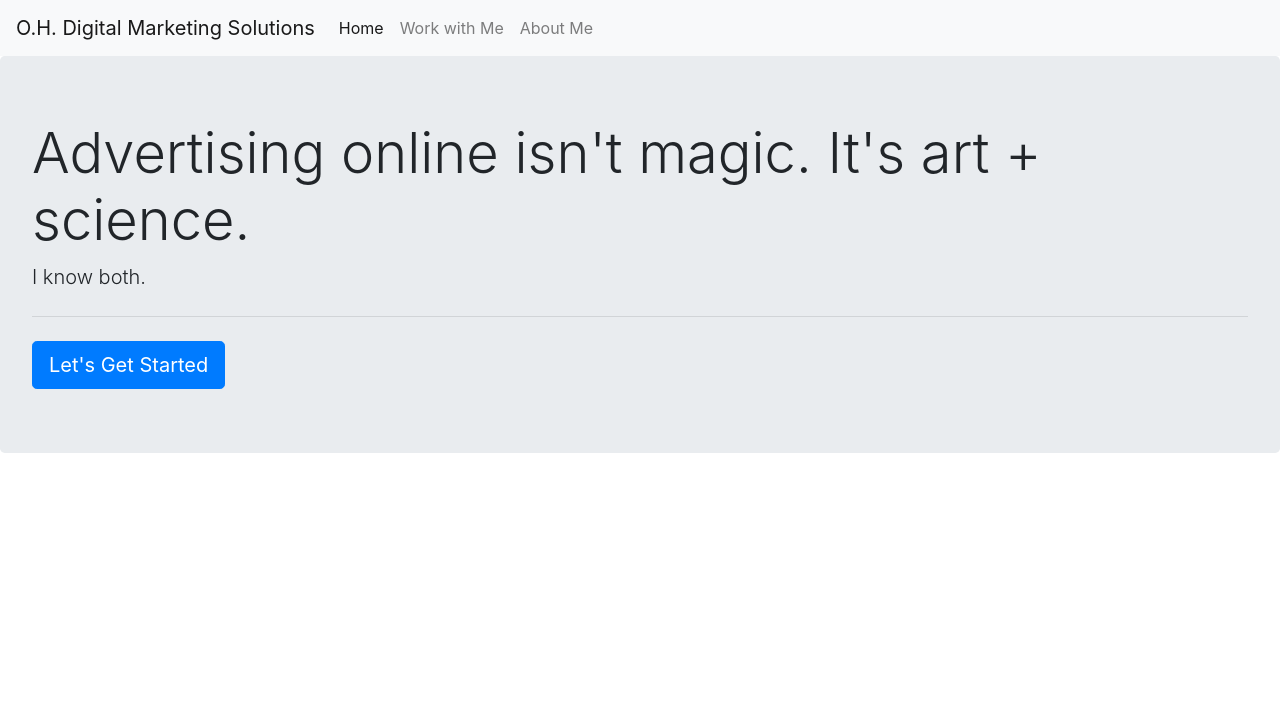
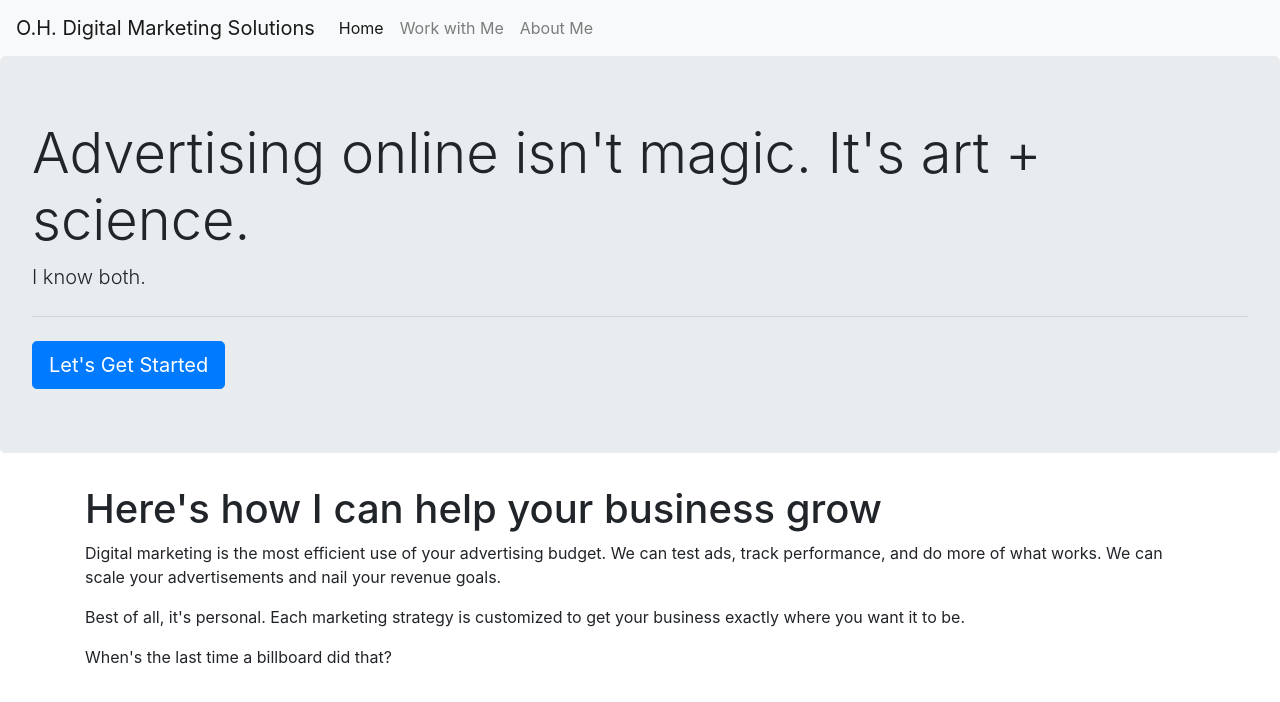
Before and after one commit to jacklynknight08/front-end-project, a plain HTML site: page index.html in a window 1280 px wide. Drawn offline with nearby package versions, Linux system fonts and the light colour scheme.

Commit message:
Created container for about section

```diff
--- a/index.html
+++ b/index.html
@@ -40,6 +40,16 @@
       <a class="btn btn-primary btn-lg" href="#" role="button">Let's Get Started</a>
     </div>
 
+    <!-- Container for About Section -->
+    <div class="container">
+      <h1>Here's how I can help your business grow</h1>
+      <p>Digital marketing is the most efficient use of your advertising budget. We can test ads, track performance, and do more of what works. We can scale your advertisements and nail your revenue goals.</p>
+      <p></p>
+      <p>Best of all, it's personal. Each marketing strategy is customized to get your business exactly where you want it to be.</p>
+      <p></p>
+      <p>When's the last time a billboard did that?</p>
+    </div>
+
     <!-- Optional JavaScript -->
     <!-- jQuery first, then Popper.js, then Bootstrap JS -->
     <script src="https://code.jquery.com/jquery-3.4.1.slim.min.js" integrity="sha384-J6qa4849blE2+poT4WnyKhv5vZF5SrPo0iEjwBvKU7imGFAV0wwj1yYfoRSJoZ+n" crossorigin="anonymous"></script>
```
